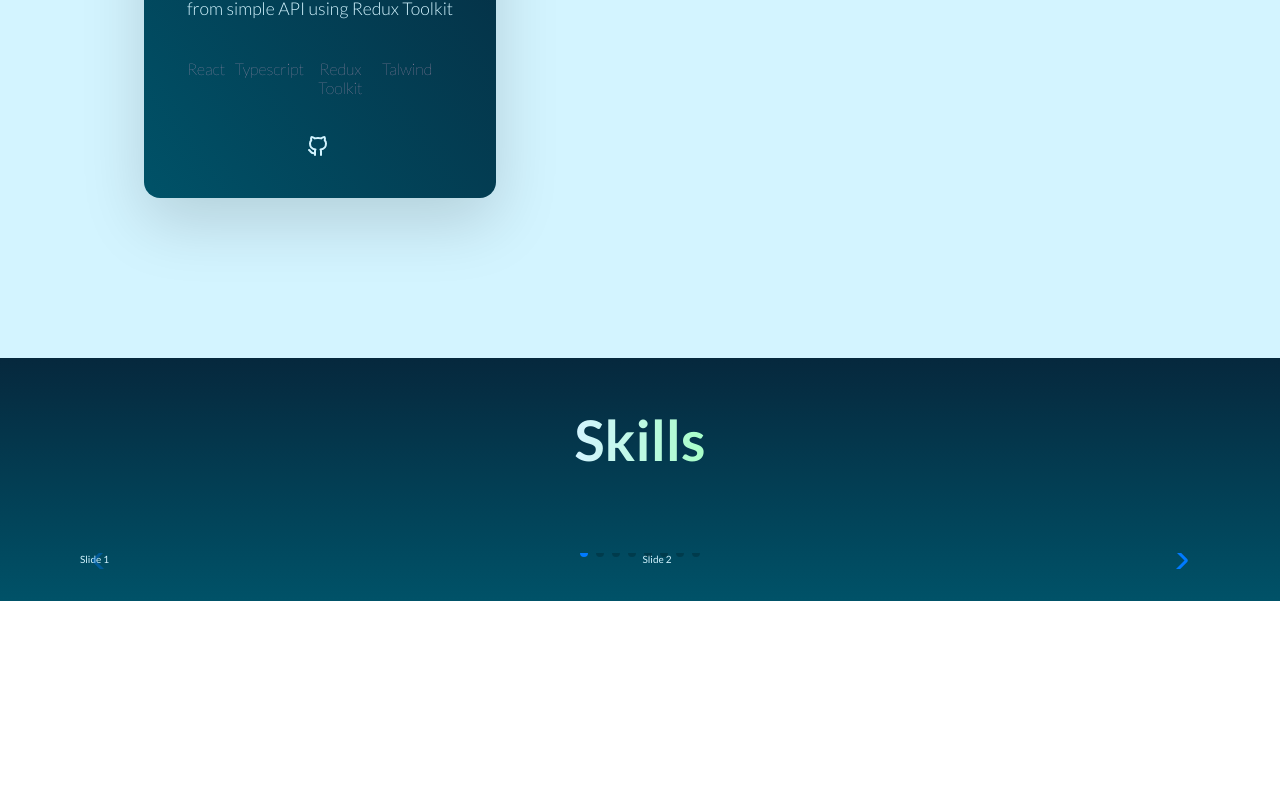
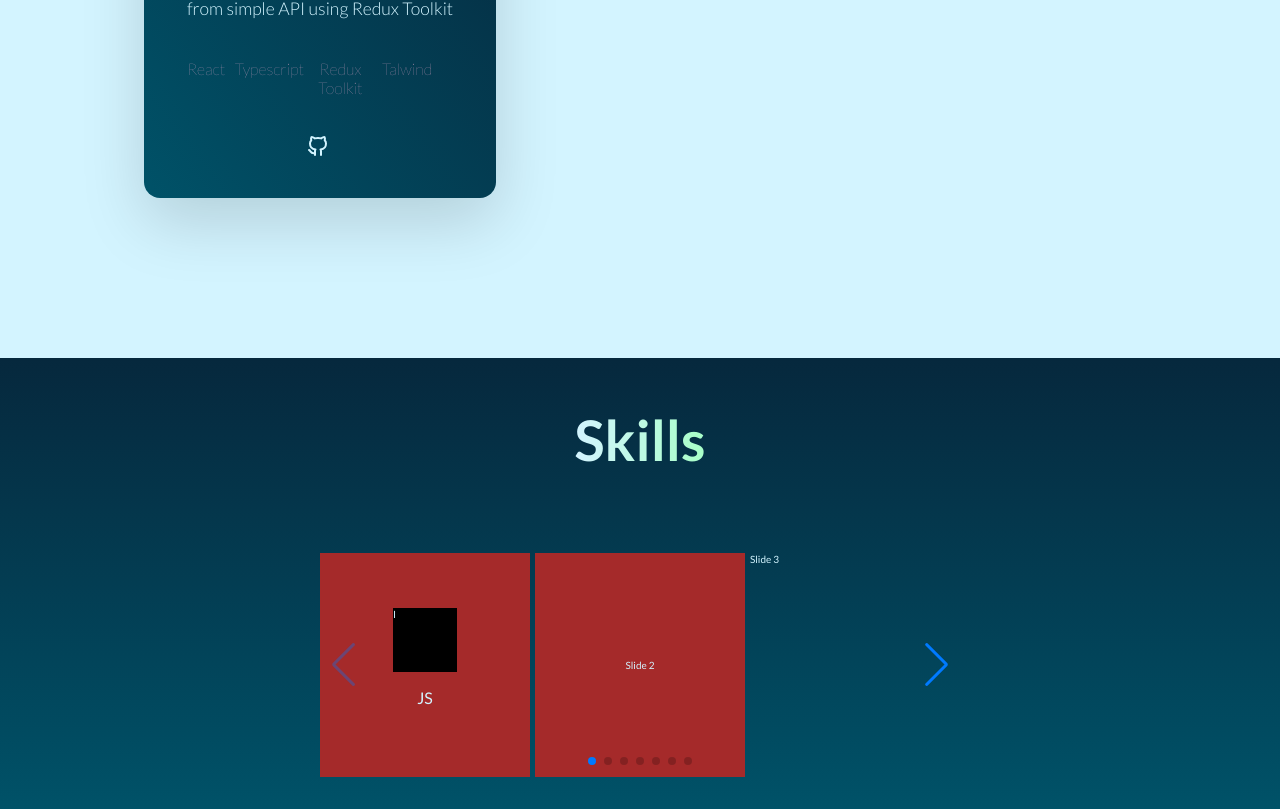
Before and after one commit to helter88/portfolio-website, a React (Create React App) app: page / in a window 1280 px wide. Shown: the part 2837-3646 px from the top of the page. Before the commit the page ends 3438 px from the top, so only its background shows below. Built offline with nearby package versions, Linux system fonts and the light colour scheme.

Commit message:
centralize icon container in Slider

```diff
--- a/src/components/Skills.module.css
+++ b/src/components/Skills.module.css
@@ -15,6 +15,6 @@
     color: transparent;
 }
 .slider-container{
-    padding: 2rem 5rem;
-    height: 5rem;
+    padding: 2rem 20rem;
+    height: 18rem;
 }
--- a/src/components/Slider.module.css
+++ b/src/components/Slider.module.css
@@ -2,3 +2,24 @@
     width: 100%;
     height: 100%;
   }
+
+.slide{
+    background-color: brown;
+    display: flex;
+    justify-content: center;
+    align-items: center;
+}
+.icon-container{
+    display: flex;
+
+}
+.icon-box{
+    height: 4rem;
+    width: 4rem;
+    background-color: black;
+}
+.icon-description{
+    text-align: center;
+    font-size: 1rem;
+    padding: 1rem;
+}
--- a/src/components/Slider.tsx
+++ b/src/components/Slider.tsx
@@ -14,7 +14,7 @@ const Slider = () => {
   return (
     <Swiper
         navigation={true}
-        slidesPerView={2}
+        slidesPerView={3}
         spaceBetween={5}
         pagination={{
           clickable: true,
@@ -22,8 +22,14 @@ const Slider = () => {
         modules={[Navigation,Pagination]}
         className={styles.swiper}
       >
-         <SwiperSlide className={styles['swipe-slide']}>Slide 1</SwiperSlide>
-        <SwiperSlide>Slide 2</SwiperSlide>
+         <SwiperSlide className={styles.slide}>
+            <div className={'icon-container'}>
+              <div className={styles['icon-box']}>I</div>
+            <p className={styles['icon-description']}>JS</p>
+            </div>
+
+         </SwiperSlide>
+        <SwiperSlide className={styles.slide}>Slide 2</SwiperSlide>
         <SwiperSlide>Slide 3</SwiperSlide>
         <SwiperSlide>Slide 4</SwiperSlide>
         <SwiperSlide>Slide 5</SwiperSlide>
```
